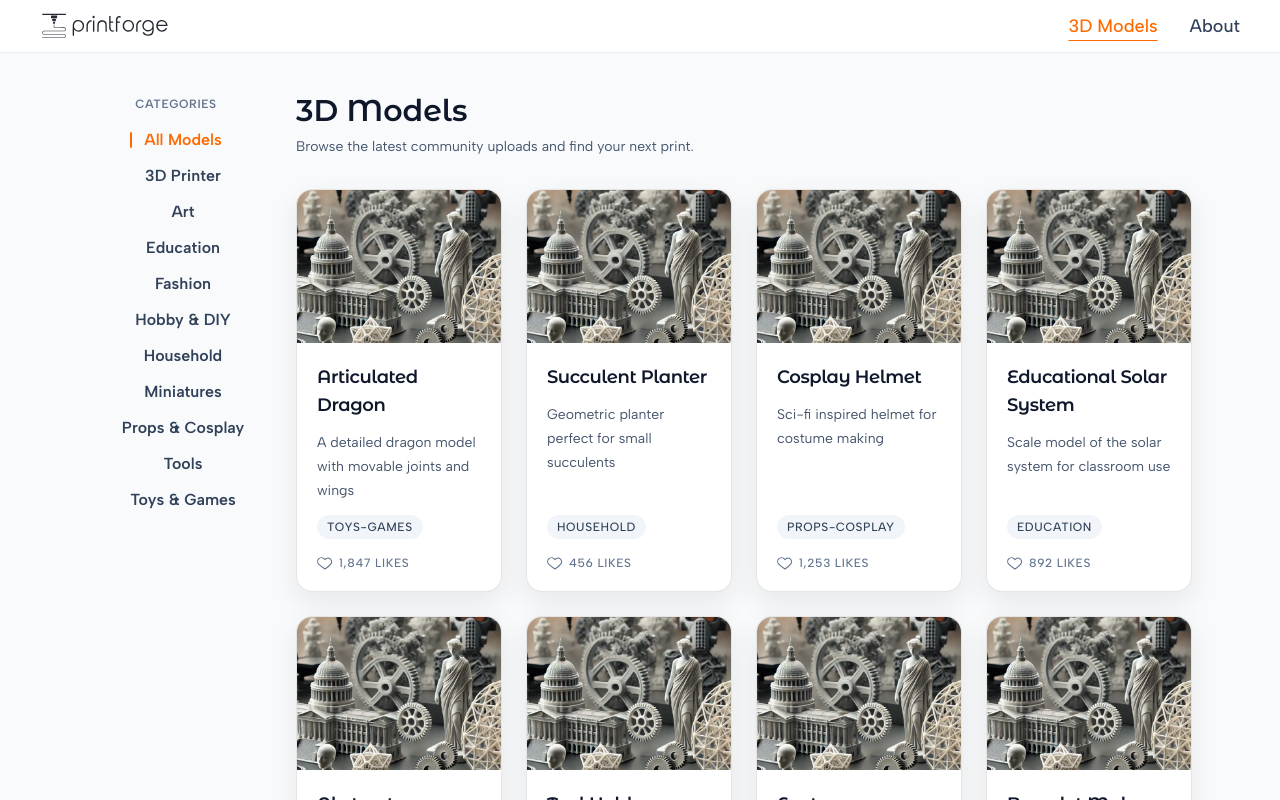
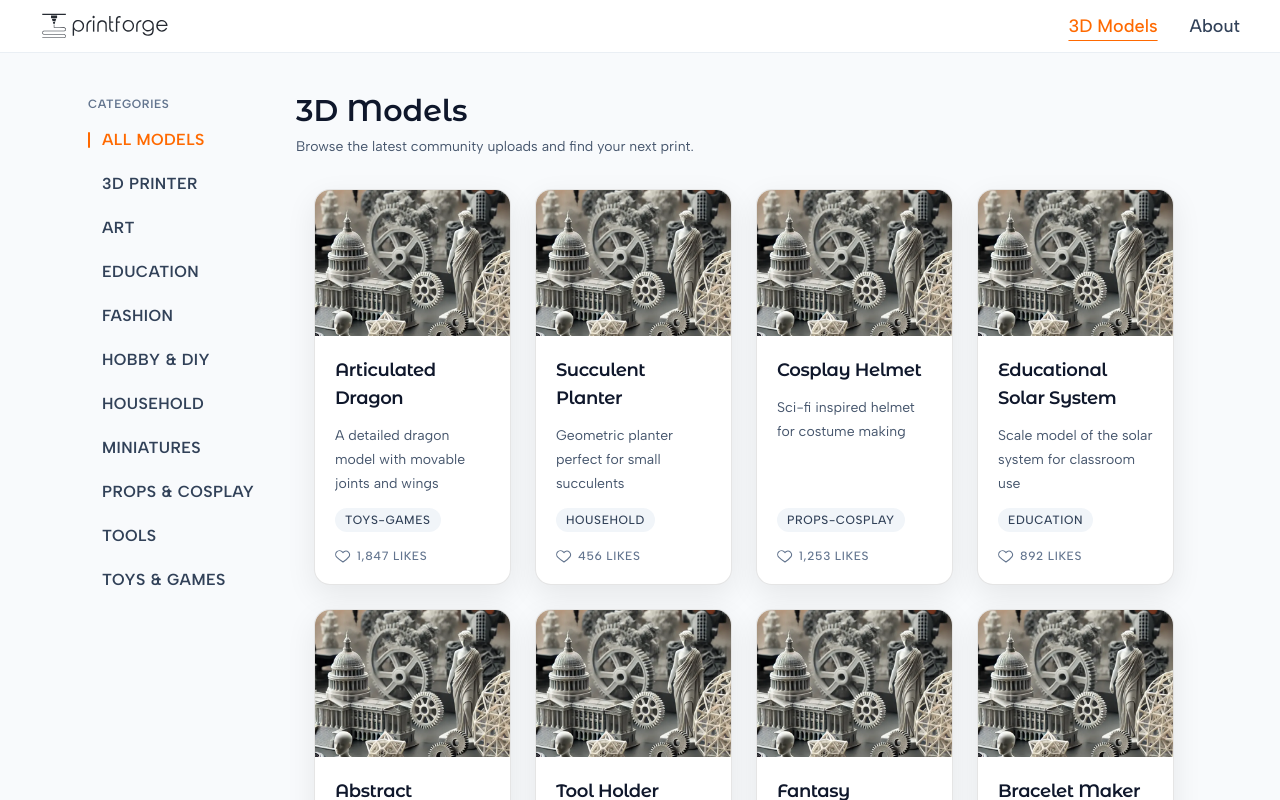
Before and after one commit to Kirubel-Te/Next3DProject, a Next.js app: page /3d-models in a window 1280 px wide. Shown: the top 800 px of the page. Built offline with nearby package versions, Linux system fonts and the light colour scheme; a web font is replaced by a local one.

Commit message:
3d-models grid rendering edited

```diff
--- a/app/3d-models/CategoryNav.tsx
+++ b/app/3d-models/CategoryNav.tsx
@@ -14,14 +14,14 @@ const CategoryNav = ({ activeSlug, variant = 'mobile' }: CategoryNavProps) => {
   if (variant === 'sidebar') {
     return (
       <aside className="hidden lg:block lg:w-44 lg:shrink-0">
-        <div className="sticky top-24 flex flex-col items-center">
+        <div className="sticky top-24 flex flex-col items-start">
           <p className="text-xs font-semibold uppercase tracking-wider text-slate-500">
             Categories
           </p>
-          <ul className="mt-4 flex flex-col items-center gap-3">
+          <ul className="mt-4 flex flex-col items-start gap-5">
             <li>
               <Link
-                className={`flex items-center gap-3 text-base font-semibold transition-colors ${
+                className={`flex items-center gap-3 text-base font-semibold uppercase tracking-wide transition-colors ${
                   isAllActive
                     ? 'text-orange-500'
                     : 'text-slate-700 hover:text-slate-900'
@@ -41,7 +41,7 @@ const CategoryNav = ({ activeSlug, variant = 'mobile' }: CategoryNavProps) => {
               return (
                 <li key={category.slug}>
                   <Link
-                    className={`flex items-center gap-3 text-base font-semibold transition-colors ${
+                    className={`flex items-center gap-3 text-base font-semibold uppercase tracking-wide transition-colors ${
                       isActive
                         ? 'text-orange-500'
                         : 'text-slate-700 hover:text-slate-900'
--- a/app/3d-models/PageCard.tsx
+++ b/app/3d-models/PageCard.tsx
@@ -1,4 +1,4 @@
-import Link from 'next/dist/client/link'
+import Link from 'next/link'
 import Image from 'next/image'
 import React from 'react'
 import categories from "../data/categories.json"
@@ -27,7 +27,8 @@ const PageCard = ({
   const categorySlug = categories.find(c => c.displayName === category)?.slug || 'uncategorized'
 
   return (
-    <Link href={`/3d-models/${id}`}><article className="group flex h-full w-full max-w-sm flex-col overflow-hidden rounded-2xl border border-black/10 bg-white shadow-[0_10px_30px_rgba(0,0,0,0.08)] transition-transform duration-300 hover:-translate-y-1">
+    <Link href={`/3d-models/${id}`} className="block w-full max-w-sm">
+      <article className="group flex h-full w-full flex-col overflow-hidden rounded-2xl border border-black/10 bg-white shadow-[0_10px_30px_rgba(0,0,0,0.08)] transition-transform duration-300 hover:-translate-y-1">
       <div className="relative aspect-4/3 w-full overflow-hidden bg-slate-100">
         <Image
           src={imageSrc}
@@ -64,7 +65,8 @@ const PageCard = ({
           </span>
         </div>
       </div>
-    </article></Link>
+      </article>
+    </Link>
   )
 }
 
--- a/app/3d-models/page.tsx
+++ b/app/3d-models/page.tsx
@@ -18,7 +18,8 @@ const page = async () => {
                 Browse the latest community uploads and find your next print.
               </p>
             </div>
-            <div className="grid gap-6 sm:grid-cols-2 lg:grid-cols-4">
+            <div className="mx-auto w-[96%]">
+              <div className="grid w-full justify-items-center gap-6 sm:grid-cols-2 lg:grid-cols-4">
                 {models.map((model) => (
                   <PageCard
                     key={model.id}
@@ -35,6 +36,7 @@ const page = async () => {
           </div>
         </div>
       </div>
+    </div>
   )
 }
 
```
Lines whose indentation alone changed are shown as unchanged.
